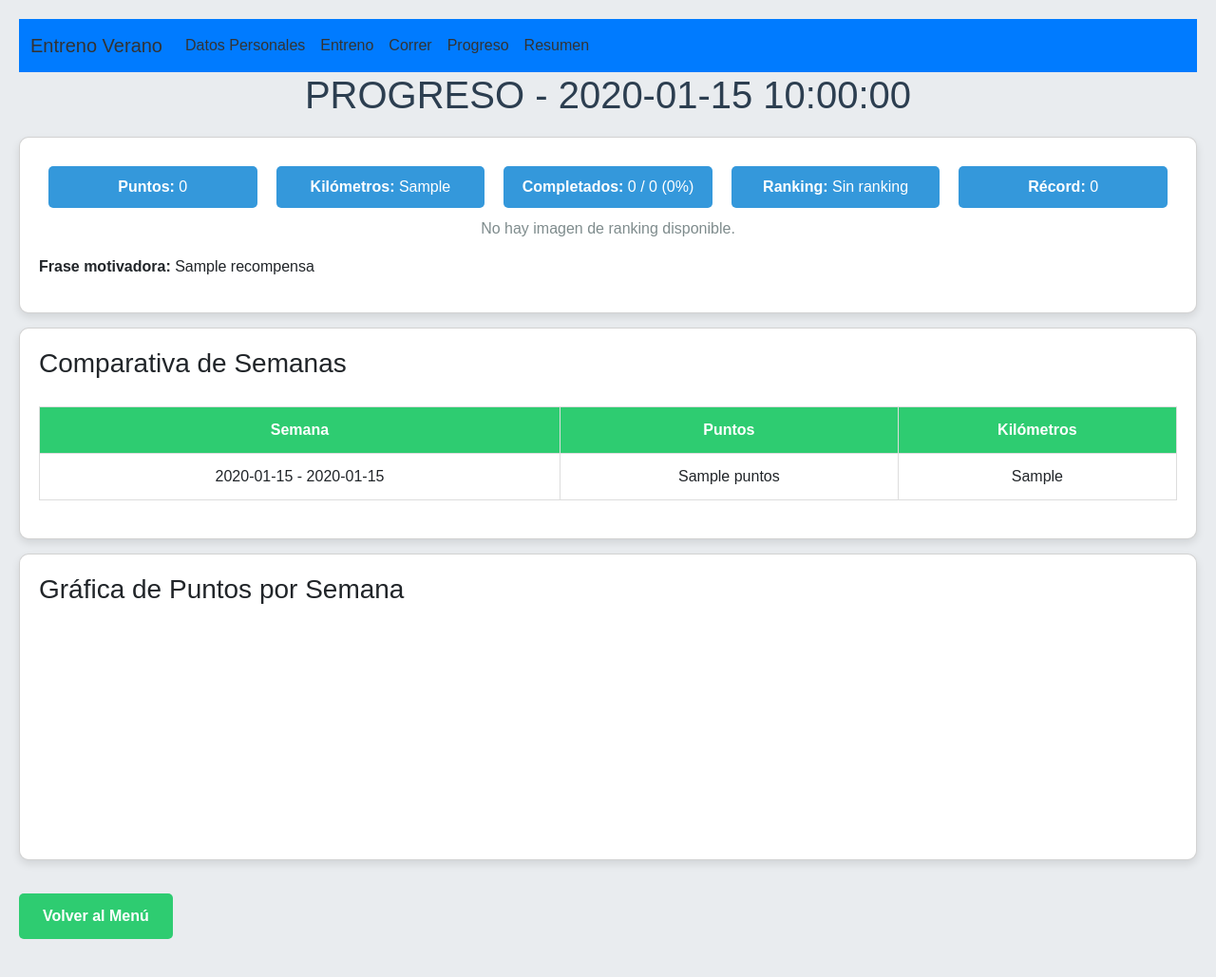
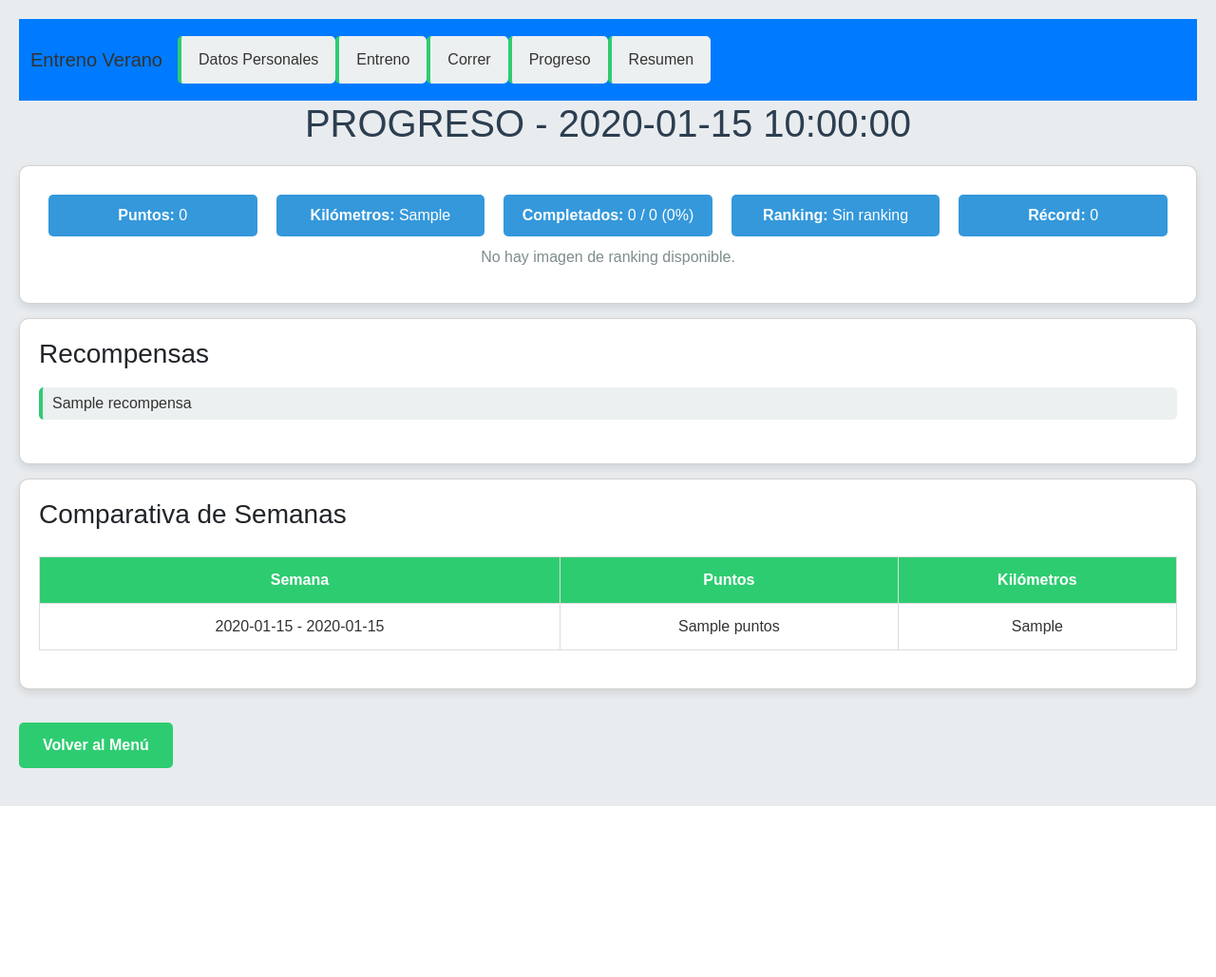
Before and after one commit to bernat1973/entreno-verano, a Flask app: template templates/progreso.html in a window 1280 px wide. Shown: the whole page at 95% size. After the commit the page ends 849 px from the top, so only its background shows below. Run offline with Flask 3, Linux system fonts and the light colour scheme; the template is opened without the code that fills it: most values are stand-ins (such as "Sample title", 1, 10 or a date in 2020); a map, chart or similar area stays blank; parts of the project's set-up code (start-up, migrations or seed data) failed here and were passed over.

Commit message:
Update progreso.html

```diff
--- a/templates/progreso.html
+++ b/templates/progreso.html
@@ -3,7 +3,6 @@
 <head>
     <title>Progreso - Entreno Verano</title>
     <link href="https://cdn.jsdelivr.net/npm/bootstrap@5.3.0/dist/css/bootstrap.min.css" rel="stylesheet">
-    <script src="https://cdn.jsdelivr.net/npm/chart.js"></script>
     <style>
         body {
             font-family: 'Arial', sans-serif;
@@ -11,14 +10,20 @@
             background-color: #e9ecef;
             color: #333;
         }
-        .navbar {
+        nav.navbar {
             background-color: #007bff !important;
         }
-        .navbar-brand, .nav-link {
-            color: #333 !important;
+        nav.navbar .navbar-brand, nav.navbar .nav-link {
+            color: #333 !important; /* Cambiado a negro para legibilidad */
         }
-        .nav-link:hover {
-            color: #000 !important;
+        nav.navbar .nav-link:hover {
+            color: #000 !important; /* Negro más oscuro en hover */
+        }
+        nav.navbar .navbar-collapse {
+            background-color: #007bff !important;
+        }
+        nav.navbar .navbar-nav {
+            background-color: #007bff !important;
         }
         h1 {
             color: #2c3e50;
@@ -54,6 +59,25 @@
             padding: 10px;
             border-radius: 5px;
         }
+        ul {
+            list-style-type: none;
+            padding: 0;
+        }
+        li {
+            margin: 10px 0;
+            padding: 5px 10px;
+            background-color: #ecf0f1;
+            border-left: 4px solid #2ecc71;
+            border-radius: 5px;
+            color: #333;
+        }
+        img {
+            max-width: 200px;
+            display: block;
+            margin: 10px auto;
+            border-radius: 5px;
+            border: 2px solid #3498db;
+        }
         .table {
             width: 100%;
             border-collapse: collapse;
@@ -64,6 +88,7 @@
             text-align: center;
             border: 1px solid #ddd;
             background-color: #ffffff;
+            color: #333;
         }
         .table th {
             background-color: #2ecc71;
@@ -85,10 +110,6 @@
         }
         .button:hover {
             background-color: #27ae60;
-        }
-        #pointsChart {
-            max-width: 600px;
-            margin: 20px auto;
         }
     </style>
 </head>
@@ -124,7 +145,14 @@
         {% else %}
             <p style="text-align: center; color: #7f8c8d;">No hay imagen de ranking disponible.</p>
         {% endif %}
-        <p><strong>Frase motivadora:</strong> {{ recompensas[0] if recompensas and recompensas|length > 0 else '¡Sigue esforzándote!' }}</p>
+    </div>
+    <div class="card">
+        <h3>Recompensas</h3>
+        <ul>
+            {% for recompensa in recompensas %}
+                <li>{{ recompensa | default('Sin recompensa') }}</li>
+            {% endfor %}
+        </ul>
     </div>
     <div class="card">
         <h3>Comparativa de Semanas</h3>
@@ -143,36 +171,7 @@
             {% endfor %}
         </table>
     </div>
-    <div class="card">
-        <h3>Gráfica de Puntos por Semana</h3>
-        <canvas id="pointsChart" width="400" height="200"></canvas>
-    </div>
     <a href="{{ url_for('index') }}" class="button">Volver al Menú</a>
     <script src="https://cdn.jsdelivr.net/npm/bootstrap@5.3.0/dist/js/bootstrap.bundle.min.js"></script>
-    <script>
-        document.addEventListener('DOMContentLoaded', function() {
-            const semanas_puntos = {{ semanas_puntos | tojson | safe }};
-            if (semanas_puntos && semanas_puntos.length > 0) {
-                const ctx = document.getElementById('pointsChart').getContext('2d');
-                new Chart(ctx, {
-                    type: 'line',
-                    data: {
-                        labels: semanas_puntos.map(item => `${item.inicio_semana.strftime('%d/%m/%Y')} - ${item.fin_semana.strftime('%d/%m/%Y')}`),
-                        datasets: [{
-                            label: 'Puntos por Semana',
-                            data: semanas_puntos.map(item => item.puntos || 0),
-                            borderColor: '#2ecc71',
-                            fill: false
-                        }]
-                    },
-                    options: {
-                        scales: {
-                            y: { beginAtZero: true }
-                        }
-                    }
-                });
-            }
-        });
-    </script>
 </body>
 </html>
```
